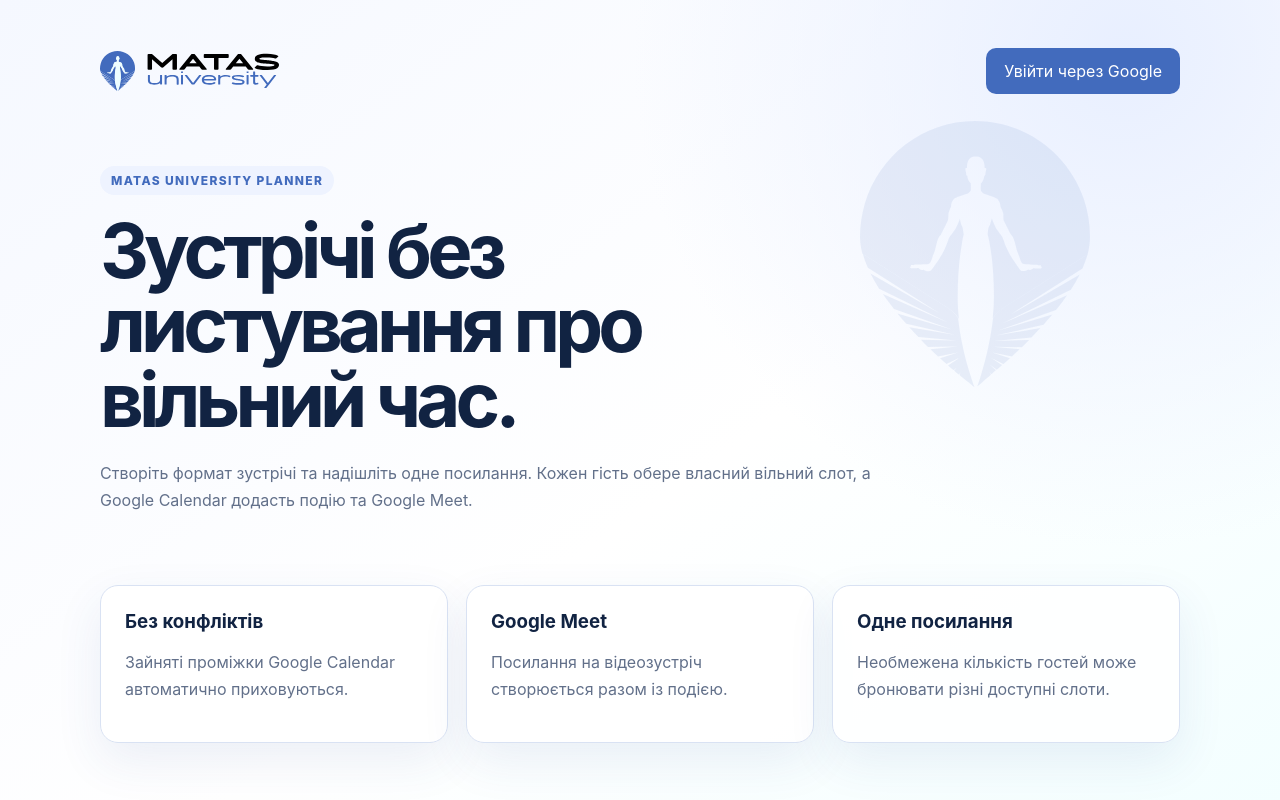
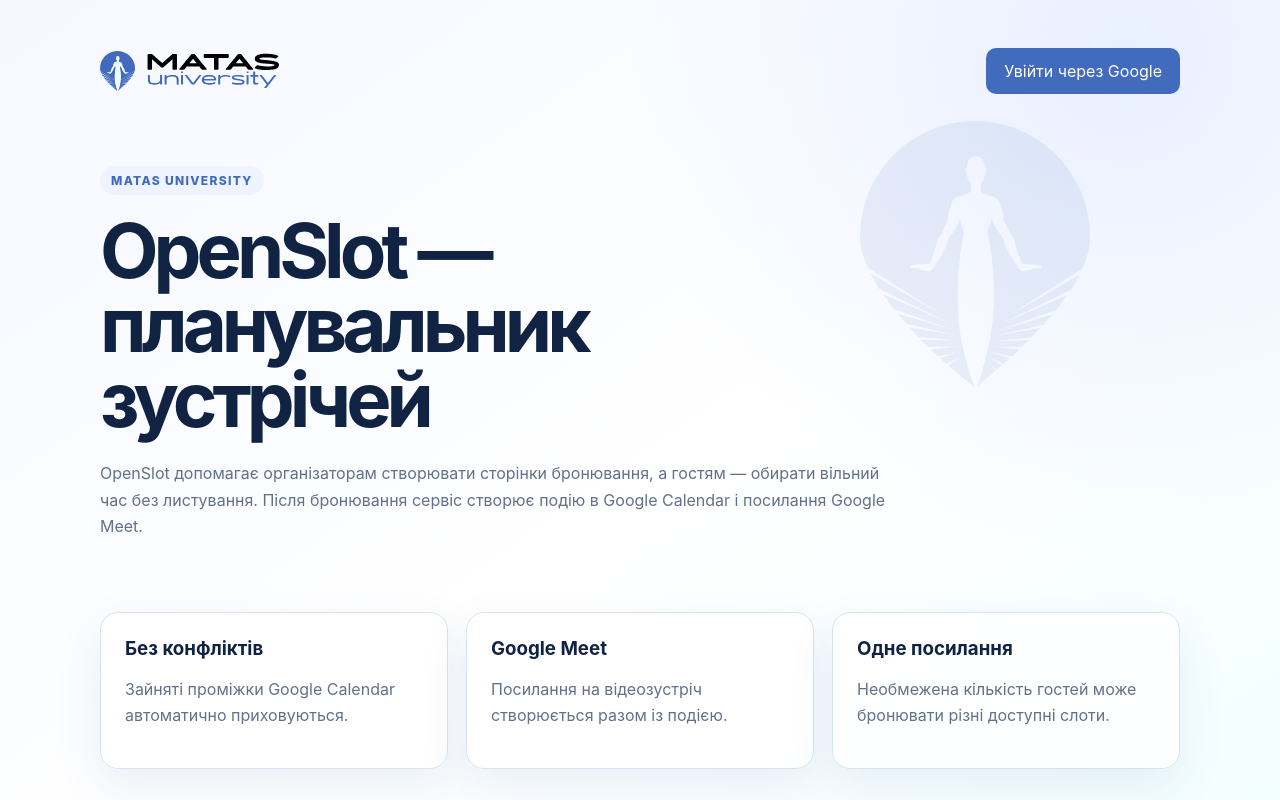
Before and after one commit to FantoZz/openslot, a Next.js app: page / in a window 1280 px wide. Shown: the top 800 px of the page. Built offline with nearby package versions, Linux system fonts and the light colour scheme; no server answers.

Commit message:
Clarify OpenSlot purpose for OAuth verification

```diff
--- a/app/page.tsx
+++ b/app/page.tsx
@@ -11,9 +11,9 @@
     <nav className="nav"><BrandLogo /><AuthButton signedIn={!!session} /></nav>
     <section className="hero">
       <Image className="hero-mark" src="/matas-mark.svg" alt="" width={153} height={177} aria-hidden="true" />
-      <span className="eyebrow">MATAS University Planner</span>
-      <h1>Зустрічі без листування про вільний час.</h1>
-      <p>Створіть формат зустрічі та надішліть одне посилання. Кожен гість обере власний вільний слот, а Google Calendar додасть подію та Google Meet.</p>
+      <span className="eyebrow">MATAS University</span>
+      <h1>OpenSlot — планувальник зустрічей</h1>
+      <p>OpenSlot допомагає організаторам створювати сторінки бронювання, а гостям — обирати вільний час без листування. Після бронювання сервіс створює подію в Google Calendar і посилання Google Meet.</p>
       {session && <Link className="button" href="/dashboard">Відкрити кабінет</Link>}
     </section>
     <section className="grid">
```
